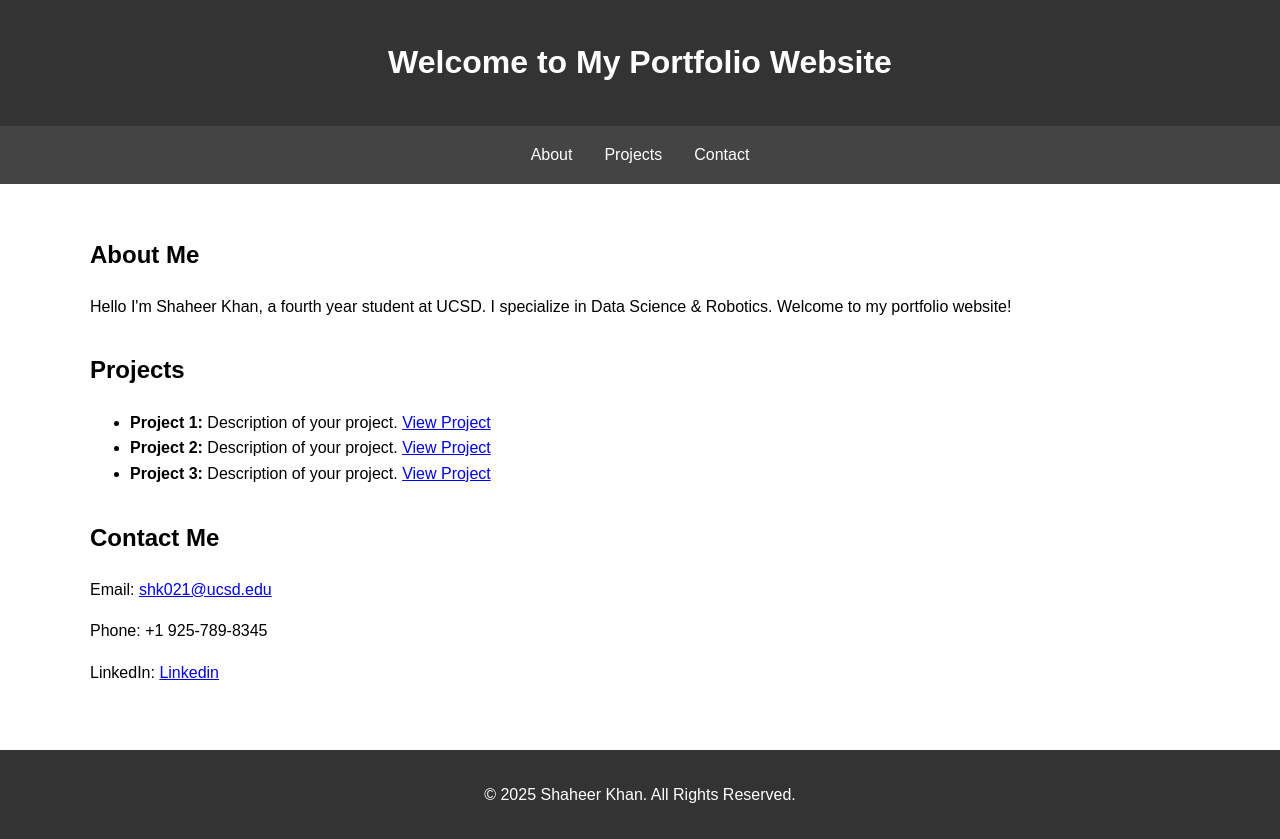
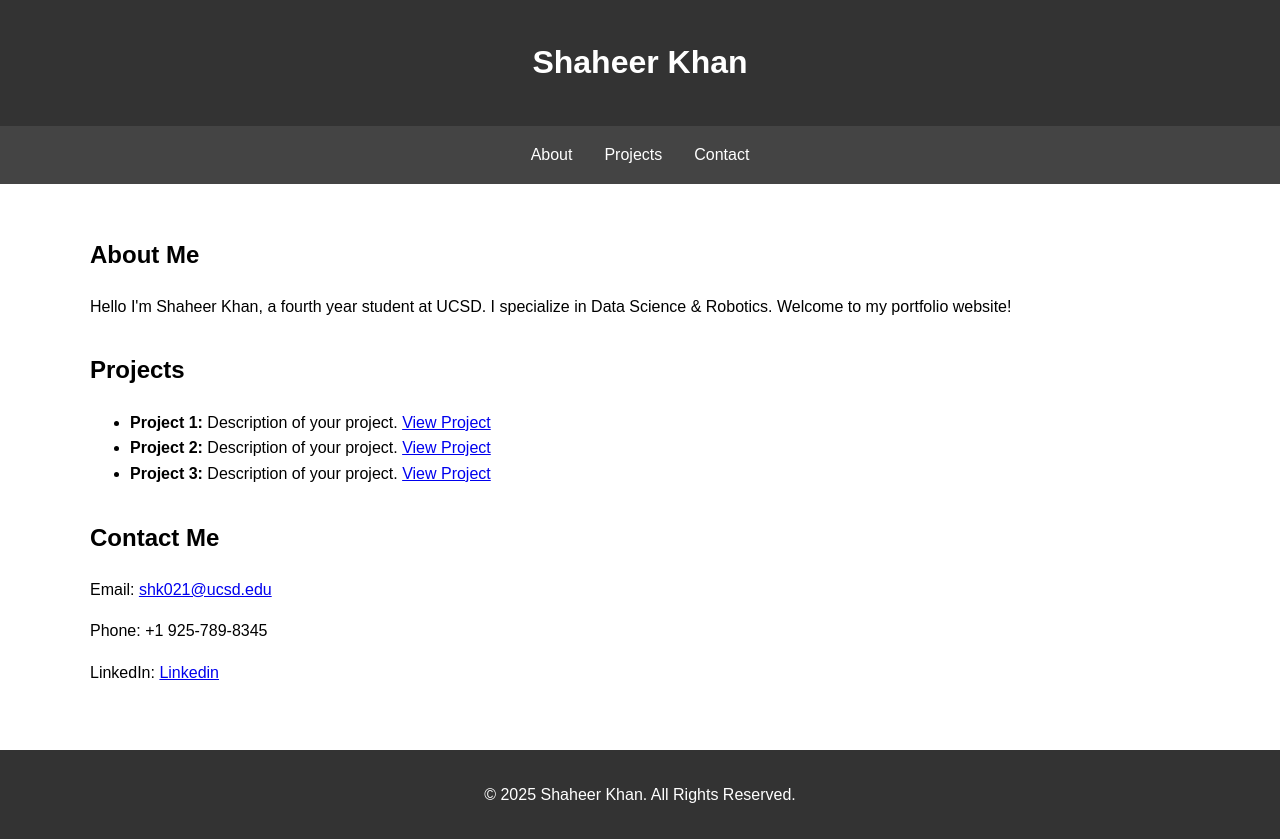
Before and after one commit to ShaheerAlamKhan/portfolio, a plain HTML site: page index.html in a window 1280 px wide. Drawn offline with Linux system fonts and the light colour scheme.

Commit message:
minor name change

```diff
--- a/index.html
+++ b/index.html
@@ -3,12 +3,12 @@
 <head>
     <meta charset="UTF-8">
     <meta name="viewport" content="width=device-width, initial-scale=1.0">
-    <title>SHAHEER KHAN</title>
+    <title>Portfolio</title>
     <link rel="stylesheet" href="style.css">
 </head>
 <body>
     <header>
-        <h1>Welcome to My Portfolio Website</h1>
+        <h1>Shaheer Khan</h1>
     </header>
     <nav>
         <a href="#about">About</a>
```
